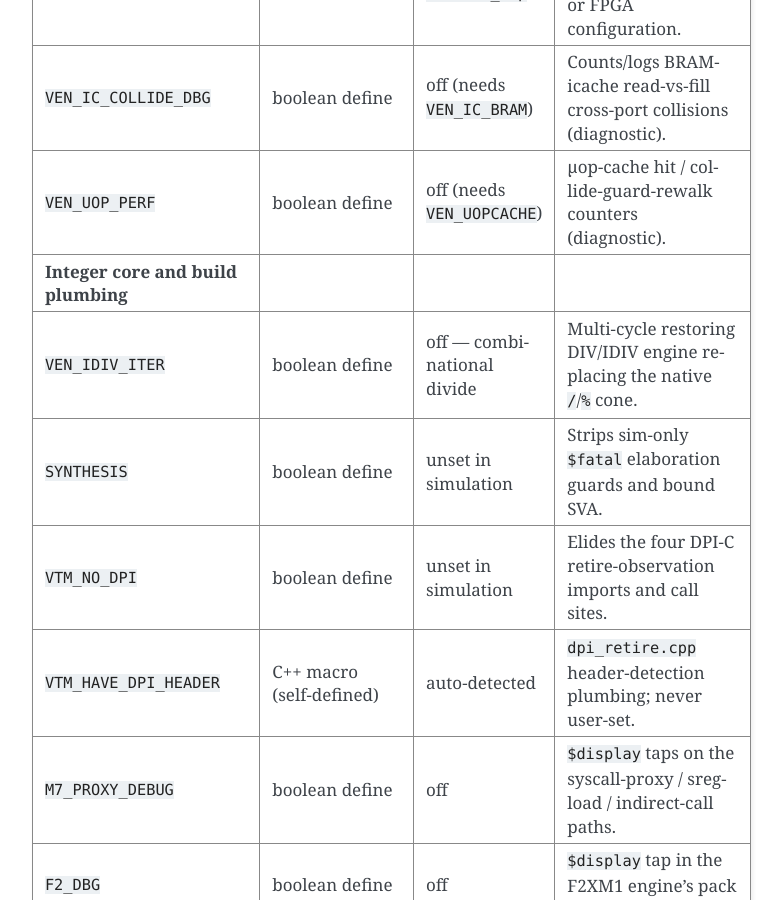
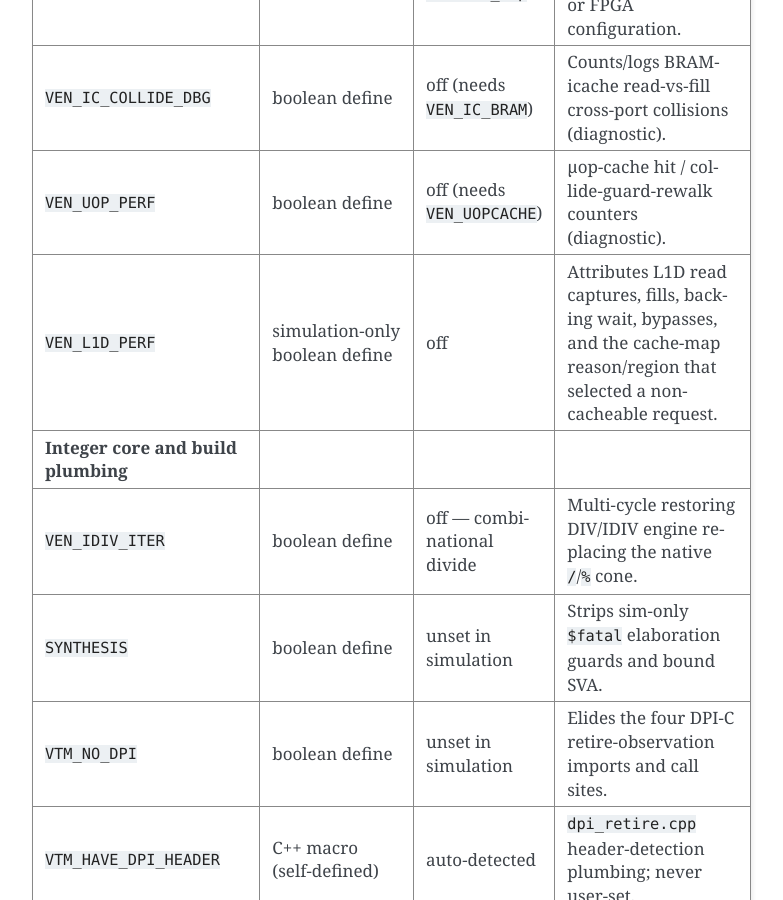
Before and after one commit to AL-255/ventium, a Sphinx documentation site: the page built from docs/sphinx/build-flags.rst, in a window 1280 px wide and 900 px high, scrolled down 3868 px. Shown: the whole window, without its empty margins (388-1171 px from the left). Built offline with Sphinx 7.4.7, drawn with Linux system fonts in a browser that asks for light colours.

Commit message:
verif: attribute L1D replay latency

```diff
--- a/docs/sphinx/build-flags.rst
+++ b/docs/sphinx/build-flags.rst
@@ -155,6 +155,11 @@ Quick reference
      - boolean define
      - off (needs ``VEN_UOPCACHE``)
      - µop-cache hit / collide-guard-rewalk counters (diagnostic).
+   * - ``VEN_L1D_PERF``
+     - simulation-only boolean define
+     - off
+     - Attributes L1D read captures, fills, backing wait, bypasses, and the
+       cache-map reason/region that selected a non-cacheable request.
    * - **Integer core and build plumbing**
      -
      -
```
Also changed, not shown: 2 other files.
